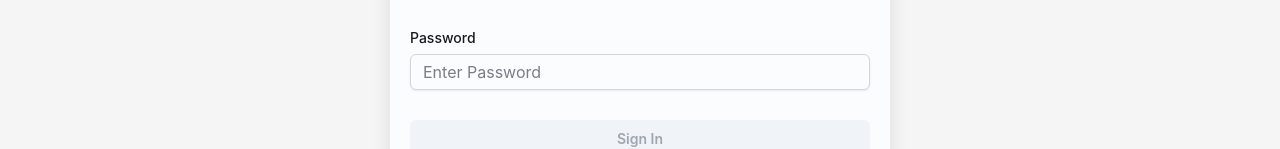
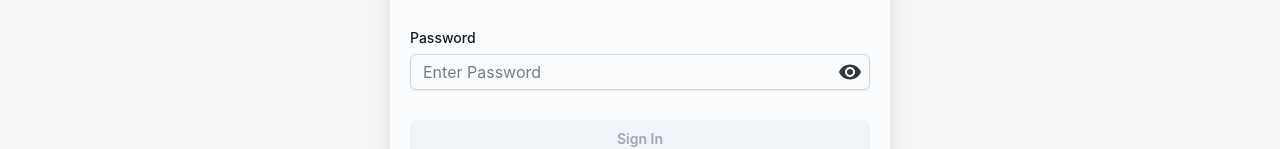
Before and after one commit to usmon-dev/SKG, a React (Vite) app: page /login in a window 1280 px wide. Shown: the part 483-632 px from the top of the page. Built offline with nearby package versions, Linux system fonts and the light colour scheme; no server answers.

Commit message:
login done

```diff
--- a/src/pages/auth/Login.tsx
+++ b/src/pages/auth/Login.tsx
@@ -9,11 +9,14 @@ import {
   Input,
   Sheet,
   Typography,
+  IconButton,
 } from "@mui/joy";
 import { useUser } from "../../context/Users";
 import { useEffect, useState } from "react";
 import { isLoggedIn } from "../../utils/defaults";
 import { useNavigate } from "react-router-dom";
+import { LoginError, LoginUserAlerts } from "../../utils/interfaces";
+import { Visibility, VisibilityOff } from "@mui/icons-material";
 
 function Login() {
   const { loginUser, loginUserData } = useUser();
@@ -21,29 +24,12 @@ function Login() {
     username: "",
     password: "",
   });
+  const [showPassword, setShowPassword] = useState(false);
 
-//   interface LoginSuccess {
-//     message: "Login successful";
-//     token: string;
-//   }
-
-  interface LoginUserAlerts {
-    message: "Invalid credentials";
-  }
-
-  interface LoginError {
-    message: "Error logging in";
-    error: unknown;
-  }
-
-//   const loginResponse = loginUserData?.data as LoginSuccess | null;
   const loginError = loginUserData?.response as
     | LoginUserAlerts
     | LoginError
     | null;
-
-    console.log(loginUserData?.response);
-
 
   const navigate = useNavigate();
 
@@ -53,6 +39,10 @@ function Login() {
       ...prevUserData,
       [name]: value,
     }));
+  };
+
+  const handleTogglePassword = () => {
+    setShowPassword((prevShowPassword) => !prevShowPassword);
   };
 
   useEffect(() => {
@@ -104,6 +94,7 @@ function Login() {
           <FormControl error={loginError?.message === "Invalid credentials"}>
             <FormLabel>Username</FormLabel>
             <Input
+              disabled={loginUserData?.isLoading}
               name="username"
               onChange={handleInput}
               placeholder="Enter Username"
@@ -115,9 +106,16 @@ function Login() {
           <FormControl error={loginError?.message === "Invalid credentials"}>
             <FormLabel>Password</FormLabel>
             <Input
+              disabled={loginUserData?.isLoading}
               name="password"
               onChange={handleInput}
               placeholder="Enter Password"
+              type={showPassword ? "text" : "password"}
+              endDecorator={
+                <IconButton onClick={handleTogglePassword}>
+                  {showPassword ? <VisibilityOff /> : <Visibility />}
+                </IconButton>
+              }
             />
             {loginError?.message === "Invalid credentials" && (
               <FormHelperText>Invalid username or password</FormHelperText>
```
Also changed, not shown: src/context/SKG.tsx (+21 -35 lines).
